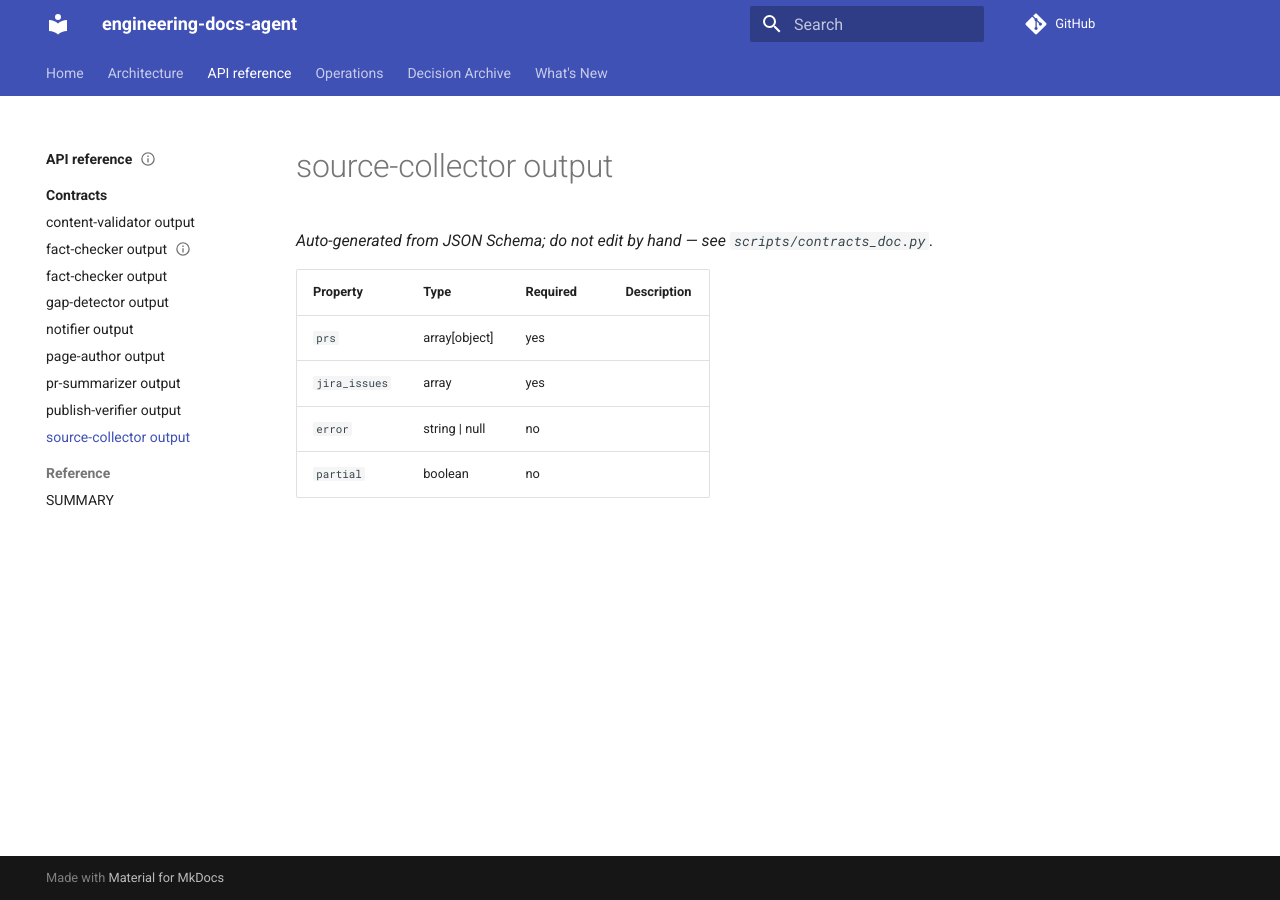
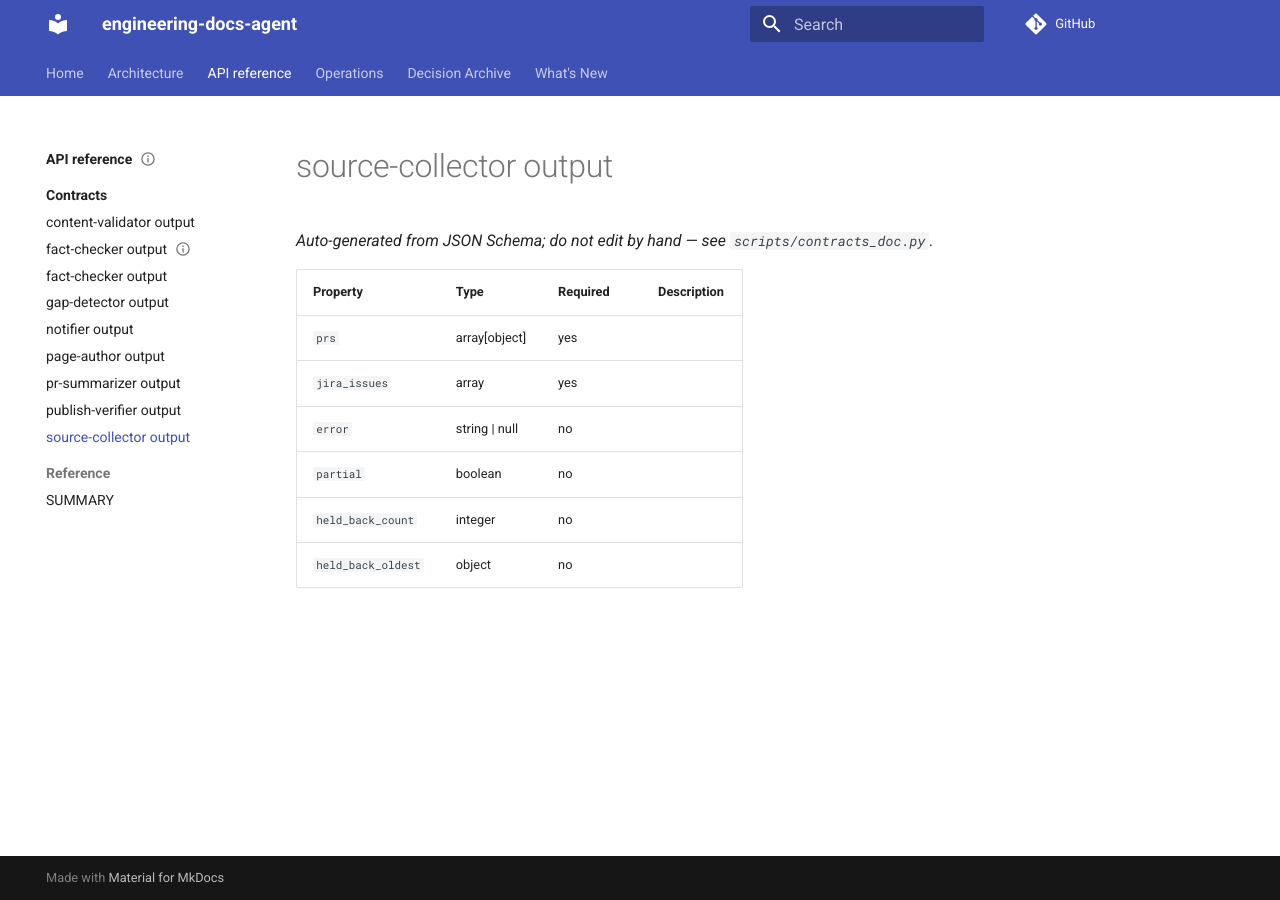
Before and after one commit to theoju/engineering-docs-agent, an MkDocs documentation site: the page built from docs/site-src/api/contracts/source_collector.schema.md, in a window 1280 px wide. Built offline with MkDocs 1.6.1 and Material for MkDocs 9.7.7, drawn with Linux system fonts in a browser that asks for light colours; comment, search, counter and statistics services are not loaded.

Commit message:
docs(agent): run 2026-10-08T14:30:18.752781+00:00 (#319)
Co-authored-by: engineering-docs-agent[bot] <engineering-docs-agent@users.noreply.github.com>

```diff
--- a/docs/site-src/api/contracts/source_collector.schema.md
+++ b/docs/site-src/api/contracts/source_collector.schema.md
@@ -8,3 +8,5 @@ _Auto-generated from JSON Schema; do not edit by hand — see `scripts/contracts
 | `jira_issues` | array | yes |  |
 | `error` | string \| null | no |  |
 | `partial` | boolean | no |  |
+| `held_back_count` | integer | no |  |
+| `held_back_oldest` | object | no |  |
```
Also changed, not shown: 1 other file.
